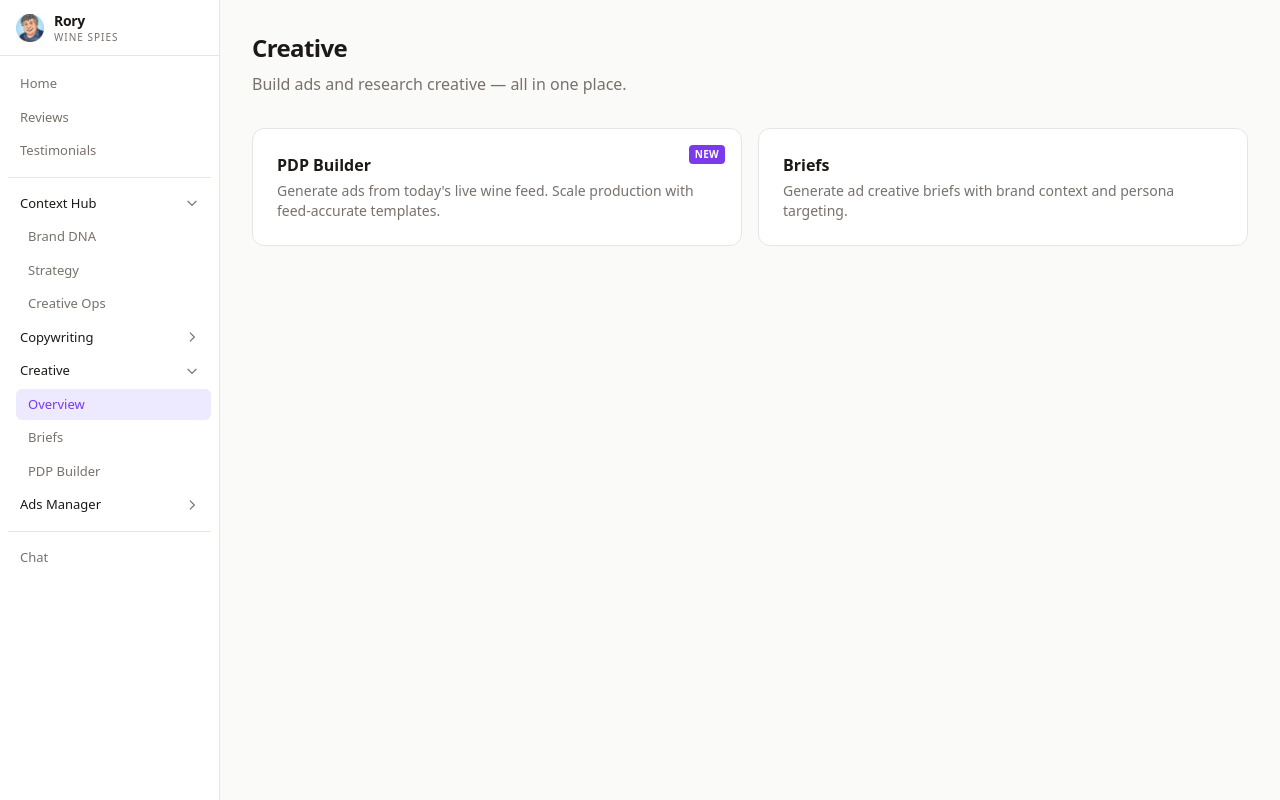
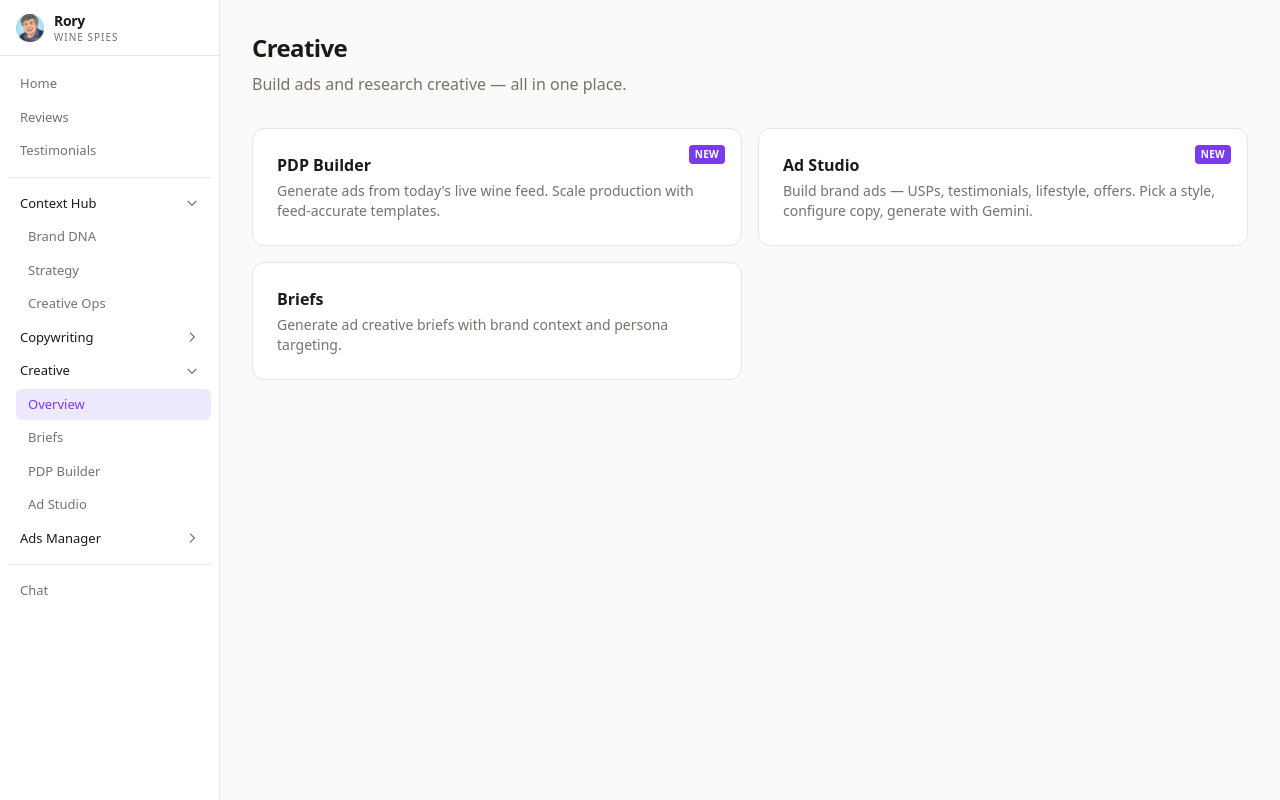
Before and after one commit to winespies-labs/RoryTheMarketer, a Next.js app: page /creative in a window 1280 px wide. Built offline with nearby package versions, Linux system fonts and the light colour scheme.

Commit message:
feat: add Ad Studio to sidebar nav and Creative overview page

```diff
--- a/app/components/AppSidebar.tsx
+++ b/app/components/AppSidebar.tsx
@@ -47,6 +47,7 @@ const NAV_GROUPS: NavGroup[] = [
       { label: "Overview", href: "/creative" },
       { label: "Briefs", href: "/briefs" },
       { label: "PDP Builder", href: "/creative/pdp" },
+      { label: "Ad Studio", href: "/creative/ad-builder/studio" },
     ],
   },
   {
--- a/app/creative/page.tsx
+++ b/app/creative/page.tsx
@@ -5,6 +5,12 @@ const sections = [
     title: "PDP Builder",
     description: "Generate ads from today's live wine feed. Scale production with feed-accurate templates.",
     href: "/creative/pdp",
+    badge: "New",
+  },
+  {
+    title: "Ad Studio",
+    description: "Build brand ads — USPs, testimonials, lifestyle, offers. Pick a style, configure copy, generate with Gemini.",
+    href: "/creative/ad-builder/studio",
     badge: "New",
   },
   {
```
